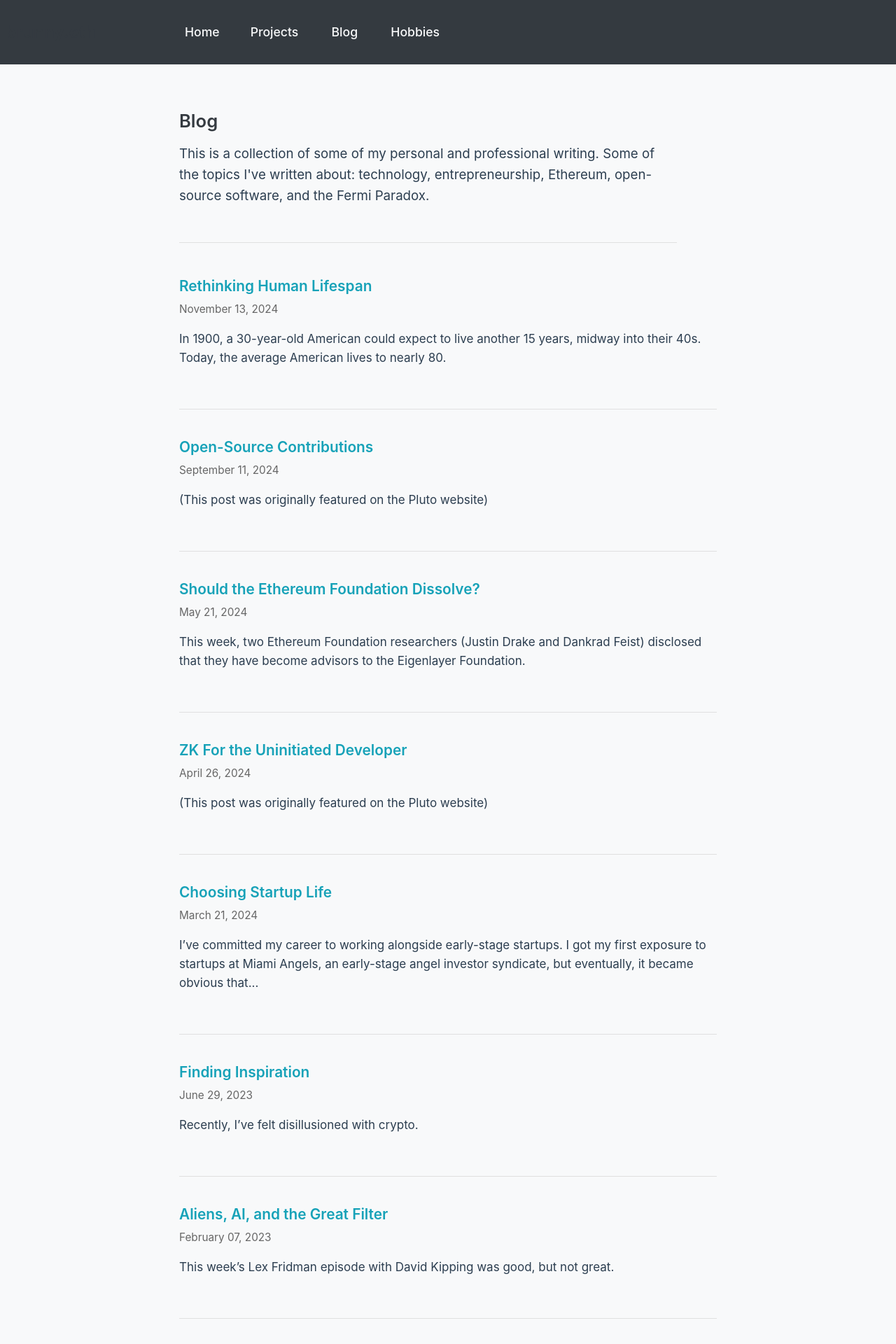
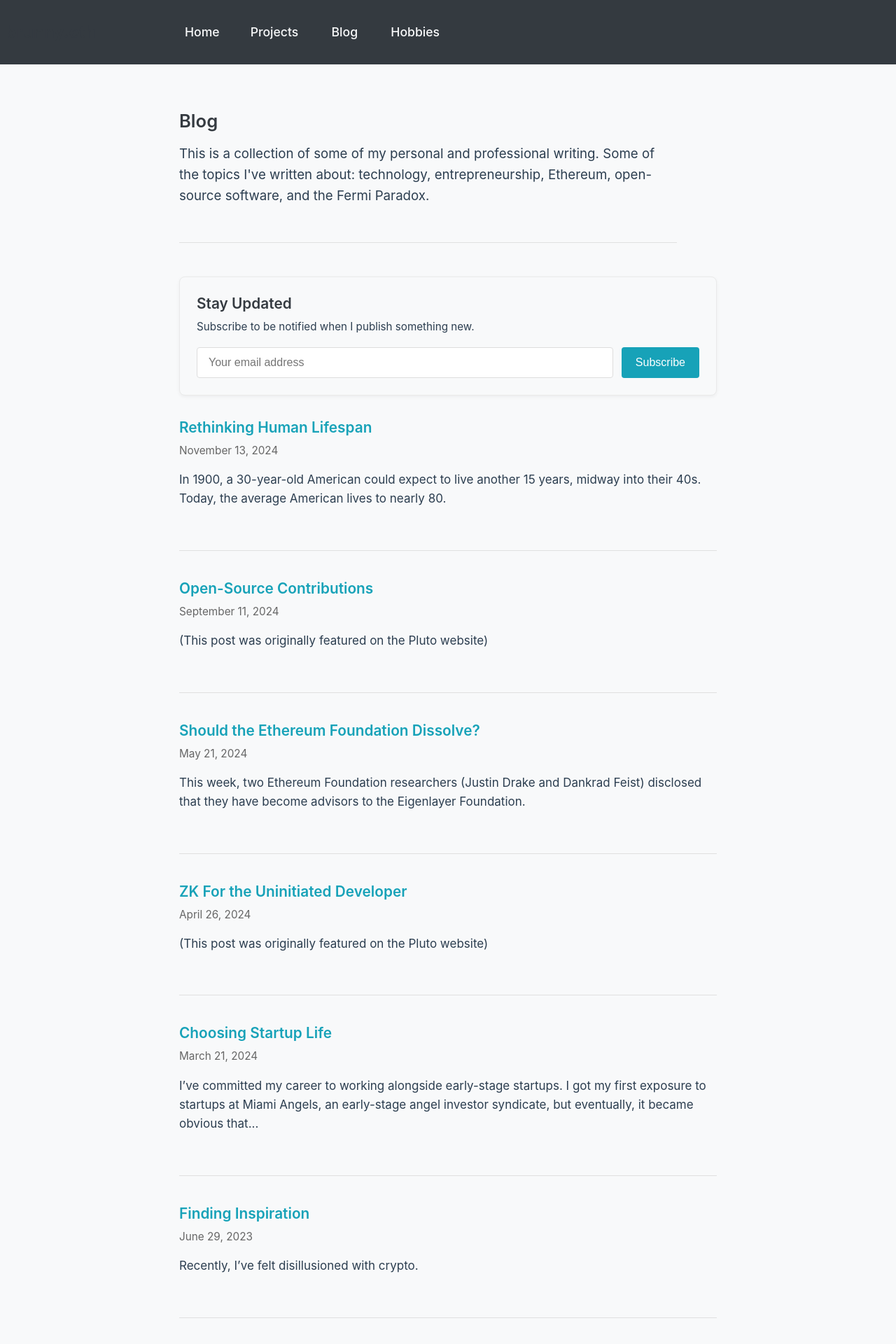
Before and after one commit to brunny-eth/personal-website-project, a Jekyll site: the page built from blog.md, in a window 1280 px wide. Shown: the top 1920 px of the page at 70% size. Built offline with Jekyll 4.4.1, drawn with Linux system fonts in a browser that asks for light colours; some web fonts are replaced.

Commit message:
create new subscribe elements

```diff
--- a/assets/main.scss
+++ b/assets/main.scss
@@ -500,6 +500,83 @@ footer {
     font-size: 0.95rem;
 }
 
+.subscription-form {
+    background-color: #f8f9fa;
+    padding: 1.5rem;
+    border-radius: 8px;
+    margin: 2rem 0;
+    border: 1px solid #eaeaea;
+    box-shadow: 0 2px 5px rgba(0, 0, 0, 0.05);
+  }
+
+.subscription-form h3 {
+margin-top: 0;
+font-size: 1.3rem;
+color: var(--header-color);
+margin-bottom: 0.5rem;
+}
+
+.subscription-form p {
+margin-bottom: 1rem;
+font-size: 0.95rem;
+}
+
+#subscription-form {
+display: flex;
+flex-wrap: wrap;
+gap: 0.75rem;
+align-items: center;
+}
+
+#email-input {
+flex: 1;
+min-width: 200px;
+padding: 0.75rem 1rem;
+border: 1px solid #ddd;
+border-radius: 4px;
+font-size: 1rem;
+}
+
+#subscription-form button {
+padding: 0.75rem 1.25rem;
+background-color: var(--accent-color);
+color: white;
+border: none;
+border-radius: 4px;
+font-size: 1rem;
+cursor: pointer;
+transition: background-color 0.2s;
+min-height: 44px;
+}
+
+#subscription-form button:hover {
+background-color: var(--accent-color-dark);
+}
+
+.message {
+width: 100%;
+padding: 0.75rem;
+border-radius: 4px;
+font-size: 0.9rem;
+margin-top: 0.5rem;
+display: none;
+}
+
+.message:not(:empty) {
+display: block;
+}
+
+.message.success {
+background-color: #d4edda;
+color: #155724;
+}
+
+.message.error {
+background-color: #f8d7da;
+color: #721c24;
+}
+
+
 // responsive
 @media (max-width: 768px) {
     body {
@@ -724,4 +801,13 @@ footer {
     .book-list {
         gap: 1rem;
     }
+
+    #subscription-form {
+        flex-direction: column;
+        align-items: stretch;
+    }
+
+      #email-input {
+        width: 100%;
+    }
 }
--- a/blog.md
+++ b/blog.md
@@ -10,6 +10,50 @@ permalink: /blog/
   <p>This is a collection of some of my personal and professional writing. Some of the topics I've written about: technology, entrepreneurship, Ethereum, open-source software, and the Fermi Paradox.</p>
 </div>
 
+<div class="subscription-form">
+  <h3>Stay Updated</h3>
+  <p>Subscribe to be notified when I publish something new.</p>
+
+  <form id="subscription-form">
+    <input type="email" id="email-input" placeholder="Your email address" required>
+    <button type="submit">Subscribe</button>
+    <div id="subscription-message" class="message"></div>
+  </form>
+
+  <script>
+    document.getElementById('subscription-form').addEventListener('submit', async function(e) {
+      e.preventDefault();
+
+      const email = document.getElementById('email-input').value;
+      const messageEl = document.getElementById('subscription-message');
+
+      messageEl.textContent = 'Processing...';
+
+      try {
+        const response = await fetch('/api/subscribe', {
+          method: 'POST',
+          headers: { 'Content-Type': 'application/json' },
+          body: JSON.stringify({ email })
+        });
+
+        const data = await response.json();
+
+        if (response.ok) {
+          messageEl.textContent = data.message || 'Subscribed successfully!';
+          messageEl.className = 'message success';
+          document.getElementById('email-input').value = '';
+        } else {
+          messageEl.textContent = data.error || 'Error subscribing. Please try again.';
+          messageEl.className = 'message error';
+        }
+      } catch (error) {
+        messageEl.textContent = 'Error connecting to server. Please try again.';
+        messageEl.className = 'message error';
+      }
+    });
+  </script>
+</div>
+
 <ul class="post-list">
   {% for post in site.posts %}
     <li>
```
Also changed, not shown: _layouts/post.html (+44 -0 lines).
